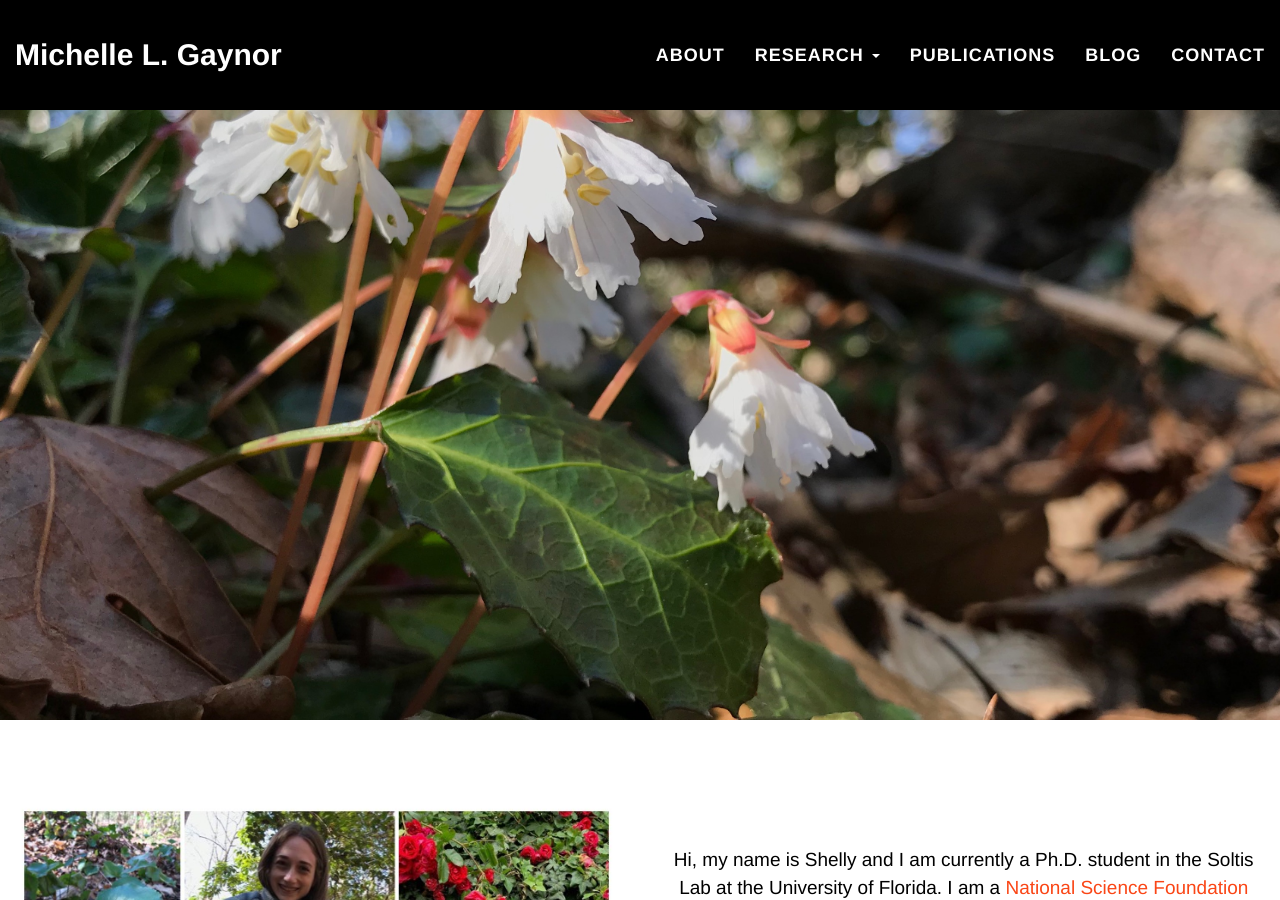
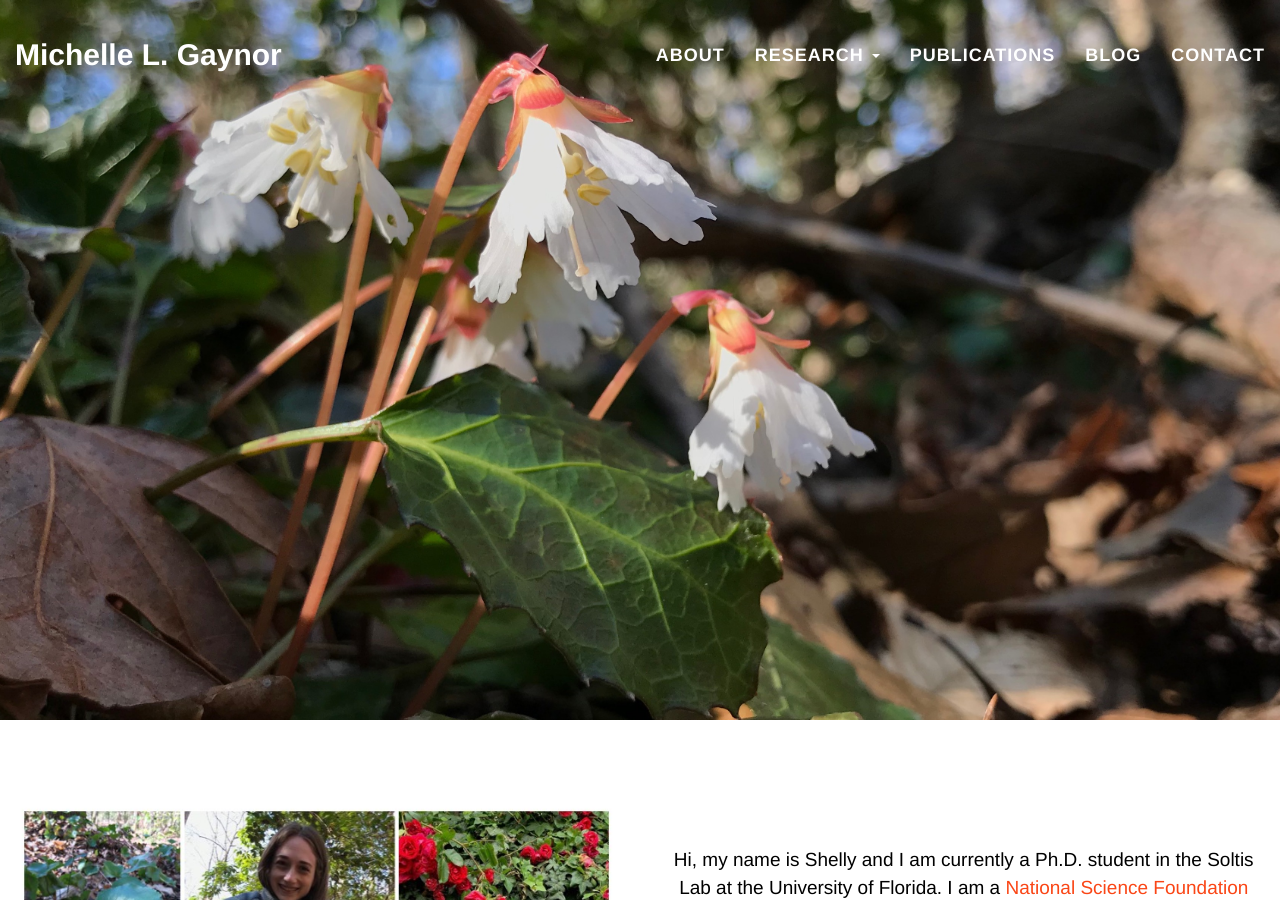
Before and after one commit to mgaynor1/mgaynor1.github.io, a Jekyll site: the page built from index.html, in a window 1280 px wide and 900 px high. Built offline with Jekyll 4.4.1, drawn with Linux system fonts in a browser that asks for light colours; nearby versions of some CDN libraries; comment, search, counter and statistics services are not loaded.

Commit message:
Clear that pesky inline style

```diff
--- a/_includes/nav.html
+++ b/_includes/nav.html
@@ -1,5 +1,5 @@
 <!-- Navigation -->
-    <nav class="navbar navbar-default navbar-fixed-top" style="background-color: #000000;">
+    <nav class="navbar navbar-default navbar-fixed-top">
         <div class="container-fluid">
             <!-- Brand and toggle get grouped for better mobile display -->
             <div class="navbar-header page-scroll">
```
